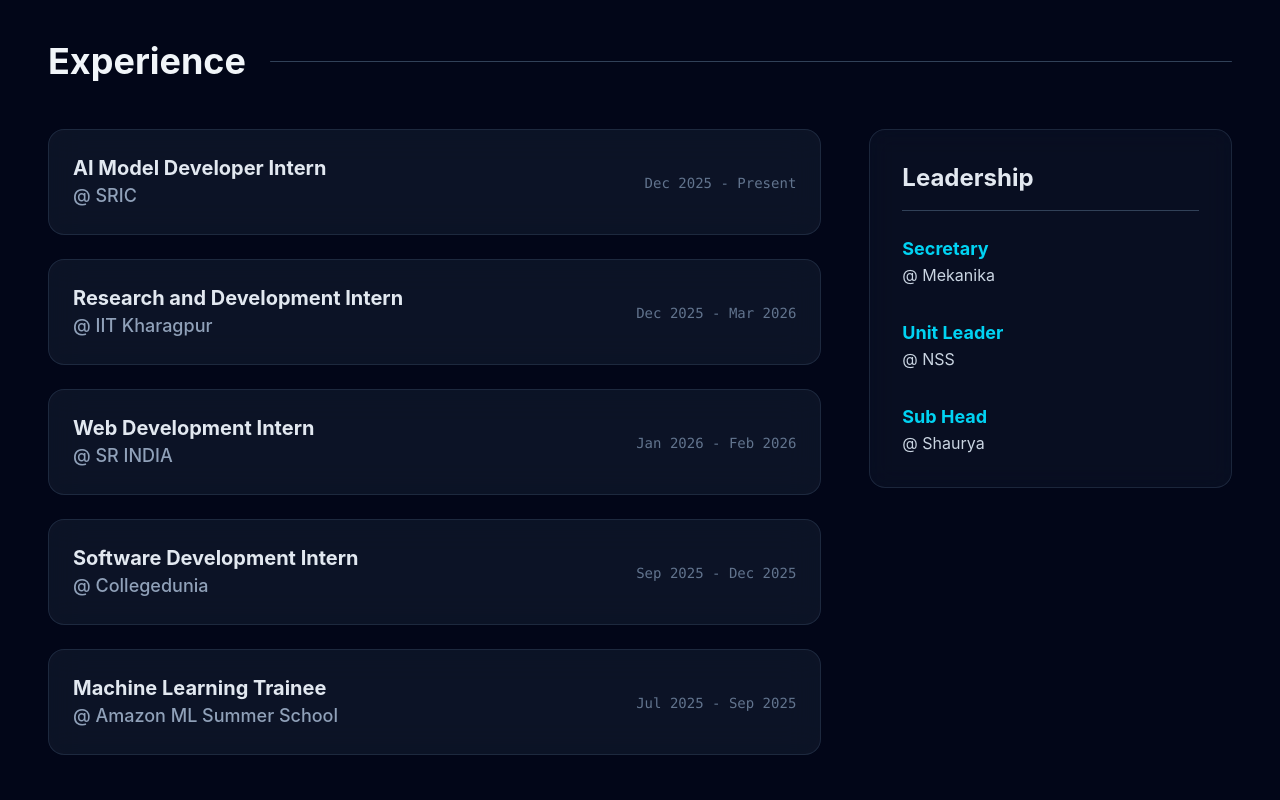
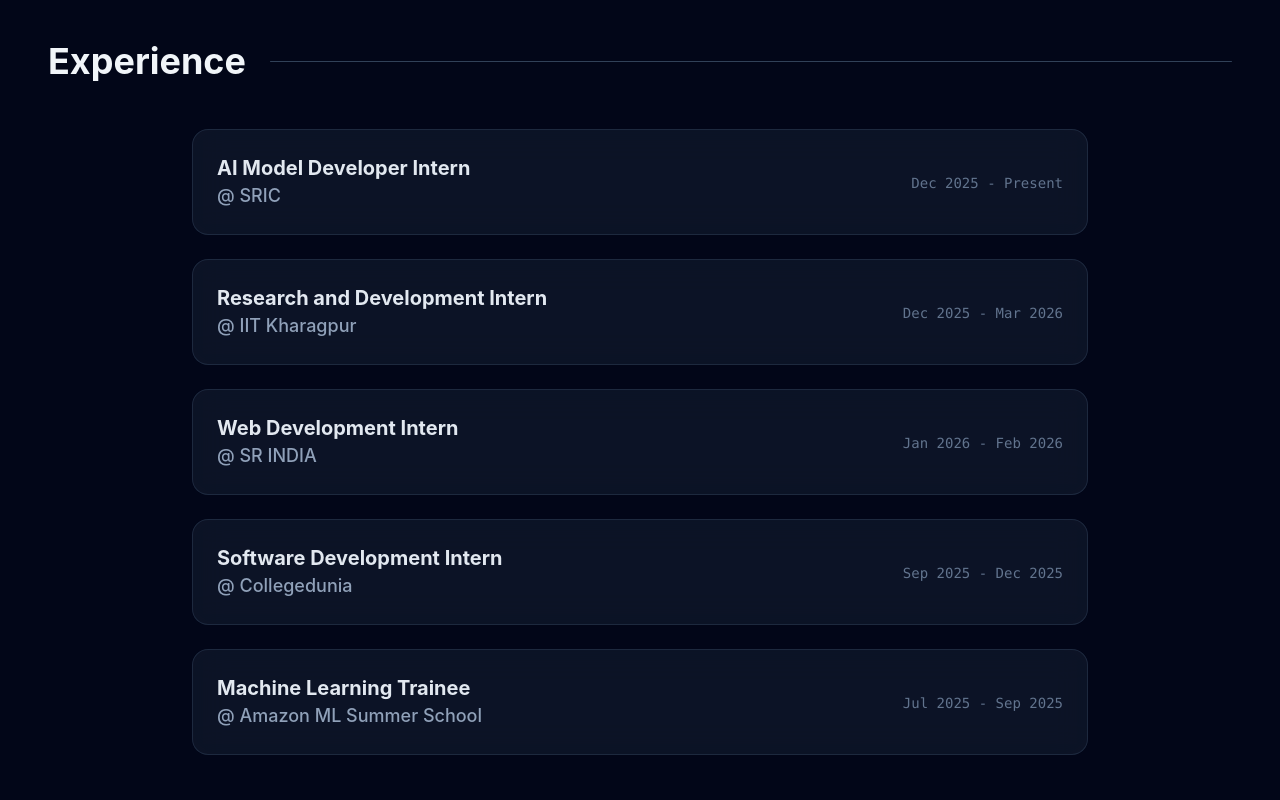
Before and after one commit to sahilgupta630/portfolio, a React app: page / in a window 1280 px wide. Shown: the part 1560-2360 px from the top of the page. Built offline with nearby package versions, Linux system fonts and the light colour scheme; the HTML template or start-up script is replaced by a standard one.

Commit message:
Remove leadership section and properly align experiences

```diff
--- a/src/components/Experience.jsx
+++ b/src/components/Experience.jsx
@@ -30,11 +30,6 @@
         },
     ];
 
-    const leadership = [
-        { title: "Secretary", role: "Mekanika" },
-        { title: "Unit Leader", role: "NSS" },
-        { title: "Sub Head", role: "Shaurya" },
-    ];
 
     const containerVariants = {
         hidden: { opacity: 0 },
@@ -66,9 +61,8 @@
                     </div>
                 </motion.div>
 
-                <div className="grid grid-cols-1 lg:grid-cols-3 gap-12">
+                <div className="max-w-4xl mx-auto">
                     {/* Main Experience */}
-                    <div className="lg:col-span-2">
                     <motion.div
                         variants={containerVariants}
                         initial="hidden"
@@ -95,36 +89,6 @@
                         ))}
                     </motion.div>
                 </div>
-
-                    {/* Leadership Roles */}
-                    <div>
-                        <motion.div
-                            initial={{ opacity: 0, x: 50 }}
-                            whileInView={{ opacity: 1, x: 0 }}
-                            viewport={{ once: true, margin: "-100px" }}
-                            transition={{ duration: 0.6 }}
-                            className="glass p-8 rounded-2xl sticky top-28"
-                        >
-                            <h3 className="text-2xl font-bold text-slate-200 mb-6 flex items-center border-b border-slate-700 pb-4">
-                                Leadership
-                            </h3>
-                            <ul className="space-y-8">
-                                {leadership.map((item, index) => (
-                                    <motion.li
-                                        key={index}
-                                        whileHover={{ x: 10 }}
-                                        className="flex justify-between items-center transition-transform"
-                                    >
-                                        <div>
-                                            <p className="text-lg font-bold text-cyan-400">{item.title}</p>
-                                            <p className="text-slate-300">@ {item.role}</p>
-                                        </div>
-                                    </motion.li>
-                                ))}
-                            </ul>
-                        </motion.div>
-                    </div>
-                </div>
             </div>
         </section>
     );
```
Lines whose indentation alone changed are shown as unchanged.
